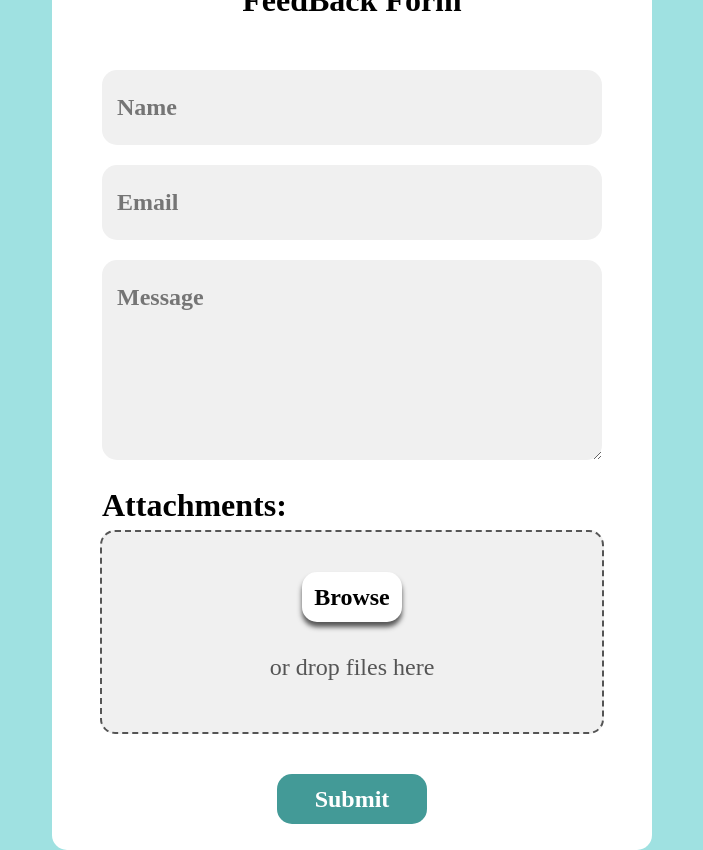
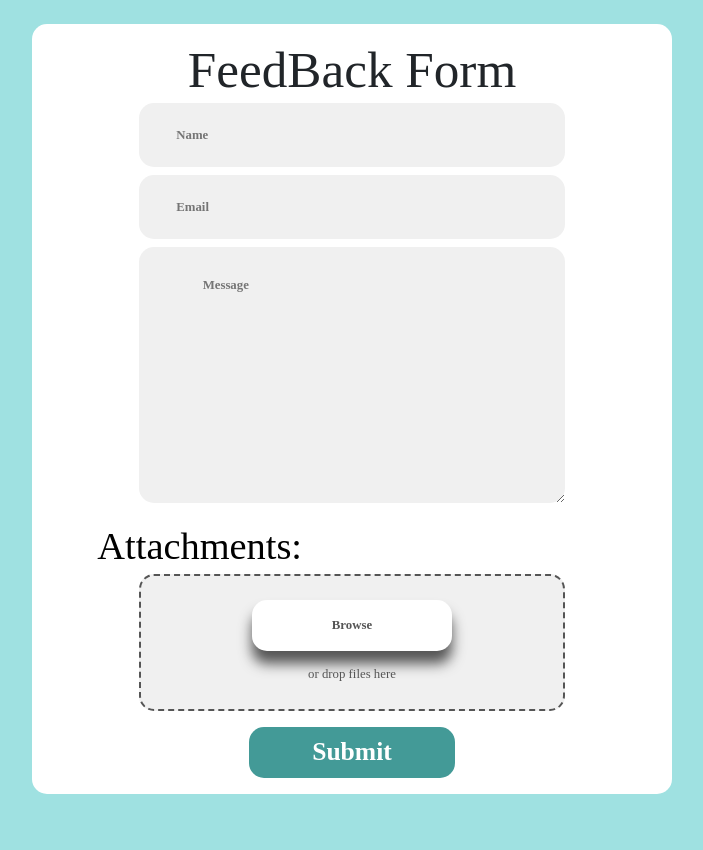
Before and after one commit to Eric020615/To-Do-List-, a plain HTML site: page feedback.html in a window 1280 px wide. Shown: the whole page, without its empty margins (288-991 px from the left). After the commit the page ends 800 px from the top, so only its background shows below. Drawn offline with nearby package versions, Linux system fonts and the light colour scheme.

Commit message:
new update wahaha

```diff
--- a/Assests/CSS/tgc.css
+++ b/Assests/CSS/tgc.css
@@ -1,3 +1,5 @@
+/* Register */
+
 *{
     padding: 0;
     margin: 0;
@@ -11,75 +13,46 @@ html,body{
 
 div#Content{
     /* Structure */
-    width: 500px;
-    height: 700px;
+    width: 50%;
     background-color: #fff;
     border-radius: 15px;
-
-    /* Position */
-    position: absolute;
-    left: 50%;
-    top: 50%;
-    margin-left: -250px;
-    margin-top: -350px;
 }
 
 div#Content h2{
     /* text */
     font-family: 'Poppins';
     text-align: center;
-    font-size: 32px;
+    font-size: 4vw;
+    line-height: 4vw;
 
     /* Position */
-    margin: 10px auto;
+    padding-top: 20px;
 }
 
-div#Content h2.Password{
-    /* Position */
-    margin-left: 20px;
-
+div#Content h4.Password{
     /* text */
     font-family: 'Poppins';
     text-align: left;
+    font-size: 3vw;
+    line-height: 3vw;
 }
 
 div#Content input{
-    width: 460px;
-    height: 50px;
     background-color: #F0F0F0;
 
     /* border */
     border: 0px;
     border-radius: 15px;
 
-    /* Position */
-    display: block;
-    margin: 20px auto;
-
     /* text */
     font-family: 'Poppins';
-    text-indent: 15px;
-    line-height: 50px;
-}
-
-div#Content div#NamePart{
-    width: 100%;
-    height: 70px;
-
-    margin: 0px;
-}
-
-div#Content div#NamePart input{
-    width: 220px;
-
-    /* Position */
-    display: inline;
-    margin: 20px 0 0 19px;
+    font-weight: bolder;
+    text-indent: 2vw;
+    line-height: 5vw;
+    font-size: 1vw;
 }
 
 div#Content input.btn{
-    width: 150px;
-    height: 50px;
     background-color: #439A97;
 
     /* border */
@@ -88,67 +61,59 @@ div#Content input.btn{
 
     /* text */
     font-family: 'Poppins';
+    text-align: center;
+    line-height: 3vw;
     text-indent: 0;
     color: #fff;
+    font-size: 1vw;
+}
 
-    /* Position */
-    margin-top: 30px;
+/* ------------------------------------------------------------------------ */
+
+/* Login */
+
+*{
+    padding: 0;
+    margin: 0;
+}
+
+html,body{
+    width: 100%;
+    height: 100%;
+    background-color: #9FE1E1;
 }
 
 div#content{
     /* Structure */
-    width: 600px;
-    height: 350px;
     background-color: #293241;
     border-radius: 15px;
-
-    /* Position */
-    position: absolute;
-    left: 50%;
-    top: 50%;
-    margin-left: -300px;
-    margin-top: -300px;
 }
 
-#content div span{
-    display: inline-block;
-    width: 150px;
-    height: 50px;
-
+#content div span h4{
     /* text */
     color: #fff;
-    line-height: 50px;
+    line-height: 5vw;
     font-family: 'Poppins';
     text-align: center;
-
+    font-size: 2vw;
 }
 
 #content input{
-    width:400px;
-    height: 50px;
     background-color: #F0F0F0;
 
     /* border */
     border: 0px;
     border-radius: 15px;
 
-    /* Position */
-
-    margin: 20px 0px;
-
     /* text */
     font-family: 'Poppins';
-    text-indent: 15px;
-    line-height: 50px;
-}
-
-#content div#email{
-    margin-top: 20px;
+    font-weight: bolder;
+    text-indent: 2vw;
+    line-height: 5vw;
+    font-size: 1vw;
 }
 
 #content input.btn{
-    width: 150px;
-    height: 50px;
     background-color: #439A97;
 
     /* text */
@@ -156,46 +121,32 @@ div#content{
     text-align: center;
     text-indent: 0;
     color: #fff;
-
-    /* Position */
-    margin: 30px 225px 0;
+    line-height: 3vw;
+    font-size: 1vw;
 }
 
-#content h4{
+#content p{
     /* text */
     color: #fff;
     font-weight: 100;
-    font-size: 10px;
-    text-decoration: underline;
     font-family: 'Poppins';
-
-    /* Position */
-    margin: 20px 0 0 40px;
+    line-height: 3vw;
+    font-size: 1vw;
 }
 
 div#BottomPart {
     /* Structure */
-    width: 600px;
-    height: 200px;
     border-radius: 15px;
-
-    /* Position */
-    position: absolute;
-    left: 50%;
-    top: 50%;
-    margin-left: -300px;
-    margin-top: 150px;
 }
 
 div#BottomPart h2{
     /* text */
-    font-size: 24px;
     font-family: 'Poppins';
+    line-height: 2vw;
+    font-size: 2vw;
 }
 
 div#BottomPart input{
-    width: 150px;
-    height: 50px;
     background-color: #439A97;
 
     /* border */
@@ -206,87 +157,80 @@ div#BottomPart input{
     font-family: 'Poppins';
     text-align: center;
     text-indent: 0;
-    font-size: px;
     color: #fff;
+    line-height: 3vw;
+    font-size: 1vw;
+}
 
-    /* Position */
-    margin: 20px 0;
+/* ------------------------------------------------------------------------ */
+
+/* feedback */
+
+*{
+    padding: 0;
+    margin: 0;
+}
+
+html,body{
+    width: 100%;
+    height: 100%;
+    background-color: #9FE1E1;
 }
 
 div#feedbackcontent{
     /* Structure */
-    width: 600px;
-    height: 900px;
     background-color: #fff;
     border-radius: 15px;
-
-    /* Position */
-    position: absolute;
-    left: 50%;
-    top: 50%;
-    margin-left: -300px;
-    margin-top: -450px;
 }
 
 div#feedbackcontent h2{
-    display: inline-block;
-    width: 600px;
-    height: 100px;
-
     /* text */
-    color: #000;
-    line-height: 100px;
-    font-size: 32px;
     font-family: 'Poppins';
     text-align: center;
+    font-size: 4vw;
+    line-height: 4vw;
 
+    /* Position */
+    padding-top: 20px;
 }
 
 div#feedbackcontent input{
-    width:500px;
-    height: 75px;
     background-color: #F0F0F0;
 
     /* border */
     border: 0px;
     border-radius: 15px;
 
-    /* Position */
-    display: block;
-    margin: 20px auto;
-
     /* text */
     font-family: 'Poppins';
-    font-size: 24px;
     font-weight: bolder;
-    text-indent: 15px;
-    line-height: 75px;
+    text-indent: 2vw;
+    line-height: 5vw;
+    font-size: 1vw;
 }
 
 div#feedbackcontent textarea.feedbackmessage{
-    width:500px;
-    height: 200px;
     background-color: #F0F0F0;
 
     /* border */
     border: 0px;
     border-radius: 15px;
 
-    /* Position */
-    display: block;
-    margin: 20px auto;
-
     /* text */
     font-family: 'Poppins';
-    font-size: 24px;
     font-weight: bolder;
-    text-indent: 15px;
-    line-height: 75px;
+    text-indent: 2vw;
+    line-height: 2vw;
+    font-size: 1vw;
+}
+
+textarea::placeholder {
+    position: absolute;
+    top: 2vw;
+    left: 3vw;
 }
 
 div#feedbackcontent input.btn{
-    width: 150px;
-    height: 50px;
     background-color: #439A97;
 
     /* text */
@@ -294,85 +238,48 @@ div#feedbackcontent input.btn{
     text-align: center;
     text-indent: 0;
     color: #fff;
-
-    /* Position */
-    margin: 30px 225px 0;
+    line-height: 3vw;
+    font-size: 2vw;
 }
 
 div#feedbackcontent h4{
-    width: 600px;
-    height: 50px;
-
     /* text */
     color: #000;
-    line-height: 50px;
-    font-size: 32px;
+    line-height: 3vw;
     font-family: 'Poppins';
     text-align: left;
-
-    /* Position */
-    margin: 10px 0 0 50px;
-}
-
-div#feedbackcontent input.btn{
-    width: 150px;
-    height: 50px;
-    background-color: #439A97;
-
-    /* text */
-    font-family: 'Poppins';
-    text-align: center;
-    text-indent: 0;
-    line-height: 50px;
-    color: #fff;
-
-    /* Position */
-    margin: 40px 225px 0;
+    font-size: 3vw;
 }
 
 div#feedbackcontent div.file{
-    width:500px;
-    height: 200px;
     background-color: #F0F0F0;
 
     /* border */
     border: 2px dashed #555;
     border-radius: 15px;
-
-    /* Position */
-    display: block;
-    margin: 0px auto;
 }
 
 div#feedbackcontent div.file input{
-    width: 100px;
-    height: 50px;
     background-color: #fff;
-    box-shadow: 0px 5px 5px #555;
+    box-shadow: 0vw 1vw 1vw #555;
 
     /* text */
     font-family: 'Poppins';
     font-weight: border;
     text-align: center;
     text-indent: 0;
-    line-height: 50px;
-    color: #000;
-
-    /* Position */
-    margin-top: 40px;
+    line-height: 4vw;
+    color: #555;
+    font-size: 1vw;
 }
 
 div#feedbackcontent div.file span{
-    width: 500px;
-    height: 50px;
-    display: inline-block;
-
     /* text */
     font-family: 'Poppins';
-    font-size: 24px;
     font-weight: border;
     text-align: center;
     text-indent: 0;
-    line-height: 50px;
+    line-height: 3vw;
     color: #555;
+    font-size: 1vw;
 }
--- a/feedback.html
+++ b/feedback.html
@@ -5,7 +5,9 @@
     <meta http-equiv="X-UA-Compatible" content="IE=edge">
     <meta name="viewport" content="width=device-width, initial-scale=1.0">
     <title>Feedback to TickTockTasks</title>
+    <link href="https://cdn.jsdelivr.net/npm/bootstrap@5.1.3/dist/css/bootstrap.min.css" rel="stylesheet" integrity="sha384-1BmE4kWBq78iYhFldvKuhfTAU6auU8tT94WrHftjDbrCEXSU1oBoqyl2QvZ6jIW3" crossorigin="anonymous">
     <link rel="stylesheet" href="Assests/CSS/tgc.css">
+
     <!-- <style>
         *{
             padding: 0;
@@ -20,78 +22,58 @@
 
         div#feedbackcontent{
             /* Structure */
-            width: 600px;
-            height: 900px;
             background-color: #fff;
             border-radius: 15px;
-
-            /* Position */
-            position: absolute;
-            left: 50%;
-            top: 50%;
-            margin-left: -300px;
-            margin-top: -450px;
         }
 
         div#feedbackcontent h2{
-            display: inline-block;
-            width: 600px;
-            height: 100px;
-
             /* text */
-            color: #000;
-            line-height: 100px;
-            font-size: 32px;
             font-family: 'Poppins';
             text-align: center;
+            font-size: 4vw;
+            line-height: 4vw;
 
+            /* Position */
+            padding-top: 20px;
         }
 
         div#feedbackcontent input{
-            width:500px;
-            height: 75px;
             background-color: #F0F0F0;
 
             /* border */
             border: 0px;
             border-radius: 15px;
 
-            /* Position */
-            display: block;
-            margin: 20px auto;
-
             /* text */
             font-family: 'Poppins';
-            font-size: 24px;
             font-weight: bolder;
-            text-indent: 15px;
-            line-height: 75px;
+            text-indent: 2vw;
+            line-height: 5vw;
+            font-size: 1vw;
         }
 
         div#feedbackcontent textarea.feedbackmessage{
-            width:500px;
-            height: 200px;
             background-color: #F0F0F0;
 
             /* border */
             border: 0px;
             border-radius: 15px;
 
-            /* Position */
-            display: block;
-            margin: 20px auto;
-
             /* text */
             font-family: 'Poppins';
-            font-size: 24px;
             font-weight: bolder;
-            text-indent: 15px;
-            line-height: 75px;
+            text-indent: 2vw;
+            line-height: 2vw;
+            font-size: 1vw;
+        }
+
+        textarea::placeholder {
+            position: absolute;
+            top: 2vw;
+            left: 3vw;
         }
 
         div#feedbackcontent input.btn{
-            width: 150px;
-            height: 50px;
             background-color: #439A97;
 
             /* text */
@@ -99,109 +81,82 @@
             text-align: center;
             text-indent: 0;
             color: #fff;
-
-            /* Position */
-            margin: 30px 225px 0;
+            line-height: 3vw;
+            font-size: 2vw;
         }
 
         div#feedbackcontent h4{
-            width: 600px;
-            height: 50px;
-
             /* text */
             color: #000;
-            line-height: 50px;
-            font-size: 32px;
+            line-height: 3vw;
             font-family: 'Poppins';
             text-align: left;
-
-            /* Position */
-            margin: 10px 0 0 50px;
-        }
-
-        div#feedbackcontent input.btn{
-            width: 150px;
-            height: 50px;
-            background-color: #439A97;
-
-            /* text */
-            font-family: 'Poppins';
-            text-align: center;
-            text-indent: 0;
-            line-height: 50px;
-            color: #fff;
-
-            /* Position */
-            margin: 40px 225px 0;
+            font-size: 3vw;
         }
 
         div#feedbackcontent div.file{
-            width:500px;
-            height: 200px;
             background-color: #F0F0F0;
 
             /* border */
             border: 2px dashed #555;
             border-radius: 15px;
-
-            /* Position */
-            display: block;
-            margin: 0px auto;
         }
 
         div#feedbackcontent div.file input{
-            width: 100px;
-            height: 50px;
             background-color: #fff;
-            box-shadow: 0px 5px 5px #555;
+            box-shadow: 0vw 1vw 1vw #555;
 
             /* text */
             font-family: 'Poppins';
             font-weight: border;
             text-align: center;
             text-indent: 0;
-            line-height: 50px;
-            color: #000;
-
-            /* Position */
-            margin-top: 40px;
+            line-height: 4vw;
+            color: #555;
+            font-size: 1vw;
         }
 
         div#feedbackcontent div.file span{
-            width: 500px;
-            height: 50px;
-            display: inline-block;
-
             /* text */
             font-family: 'Poppins';
-            font-size: 24px;
             font-weight: border;
             text-align: center;
             text-indent: 0;
-            line-height: 50px;
+            line-height: 3vw;
             color: #555;
+            font-size: 1vw;
         }
+    </style>  -->
 
-    </style> -->
+
 </head>
 <body>
     <div class="logo">
         <img src="" alt="">
     </div>
 
-    <div id="feedbackcontent">
+    <div id="feedbackcontent" class="container  col-6 offset-3">
         <h2>FeedBack Form</h2>
-        <input type="text" name="" value="" placeholder="Name">
-        <input type="text" name="" value="" placeholder="Email">
-        <textarea name="" id="" cols="30" rows="10" placeholder="Message" class="feedbackmessage"></textarea>
+        <div class="row">
+            <input type="text" name="" value="" placeholder="Name" class="col-8 offset-2">
+            <br>
+            <input type="text" name="" value="" placeholder="Email" class="col-8 mt-2 offset-2">
+            <br>
+            <textarea name="" id="" cols="30" rows="10" placeholder="Message" class="feedbackmessage col-8 mt-2 offset-2"></textarea>
+        </div>
+        <br>
 
-        <h4>Attachments:</h4>
-        <div class="file">
-            <input type="button" name="" value="Browse">
-            <span>or drop files here</span>
+        <div class="row">
+            <h4 class="h4 col-2 offset-1">Attachments:</h4>
+            <br>
+            <div class="file row col-8 offset-2">
+                <input type="button" name="" value="Browse" class="col-6 offset-3 mt-4">
+                <br>
+                <span class="h6 text-center col-10 offset-1 mt-1 mb-3">or drop files here</span>
+            </div>
         </div>
 
-        <input type="button" name="" value="Submit" class="btn">
+        <input type="button" name="" value="Submit" class="btn col-4 text-center mt-3 mb-3 offset-4">
     </div>
 </body>
 </html>
```
Also changed, not shown: login.html (+42 -73 lines), register.html (+38 -59 lines).
